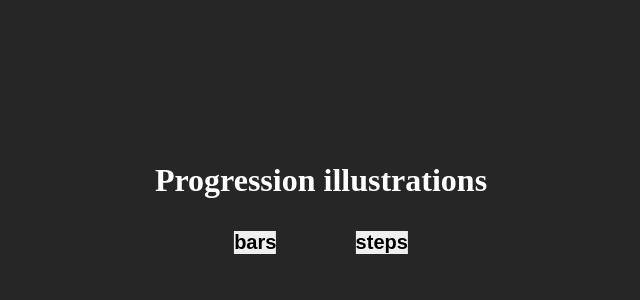
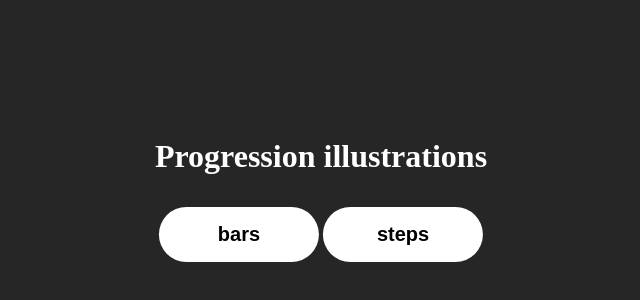
Before and after one commit to codexarama/progress-components, a React (Create React App) app: page / in a window 1280 px wide. Shown: the part 184-484 px from the top of the page, without its empty margins (319-959 px from the left). Built offline with nearby package versions, Linux system fonts and the light colour scheme.

Commit message:
feat (Choice) : dynamic & illustrated button appearance

```diff
--- a/src/components/Choice/index.jsx
+++ b/src/components/Choice/index.jsx
@@ -1,11 +1,22 @@
 import { useState } from 'react';
-
+import circleFilled from '../../assets/CodiconCircleFilled.svg';
+import circleOutline from '../../assets/CodiconCircleOutline.svg';
 import './choice.css';
 
 export default function Choice() {
+  const [isBar, setIsBar] = useState('');
+  const [isStep, setIsStep] = useState('');
   const [isHovered, setIsHovered] = useState(false);
 
-  function toggle() {
+  function choiceBar() {
+    setIsBar(true);
+    setIsStep(false);
+    setIsHovered(!isHovered);
+  }
+
+  function choiceStep() {
+    setIsStep(true);
+    setIsBar(false);
     setIsHovered(!isHovered);
   }
 
@@ -14,19 +25,31 @@
       <h1 className="choice_title">Progression illustrations</h1>
       <section className="choice_buttons">
         <button
-          className="choice_bars"
-          onMouseEnter={toggle}
-          onMouseLeave={toggle}
+          className="choice_bar"
+          onMouseEnter={choiceBar}
+          onMouseLeave={choiceBar}
         >
-          {isHovered ? (
-            <progress max="100" value="60">
-            </progress>
+          {isBar && isHovered ? (
+            <progress max="100" value="60"></progress>
           ) : (
             <h2>bars</h2>
           )}
         </button>
-        <button className="choice_steps">
-          <h2>steps</h2>
+        <button
+          className="choice_step"
+          onMouseEnter={choiceStep}
+          onMouseLeave={choiceStep}
+        >
+          {isStep && isHovered ? (
+            <>
+              <img src={circleFilled} alt="filled circle icon" />
+              <img src={circleFilled} alt="filled circle icon" />
+              <img src={circleFilled} alt="filled circle icon" />
+              <img src={circleOutline} alt="outline circle icon" />
+            </>
+          ) : (
+            <h2>steps</h2>
+          )}
         </button>
       </section>
     </main>
```
